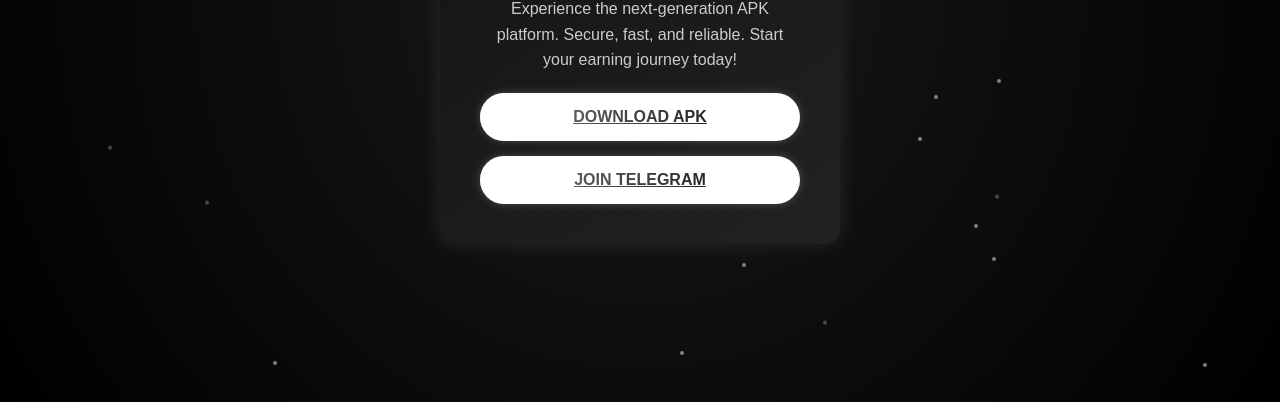
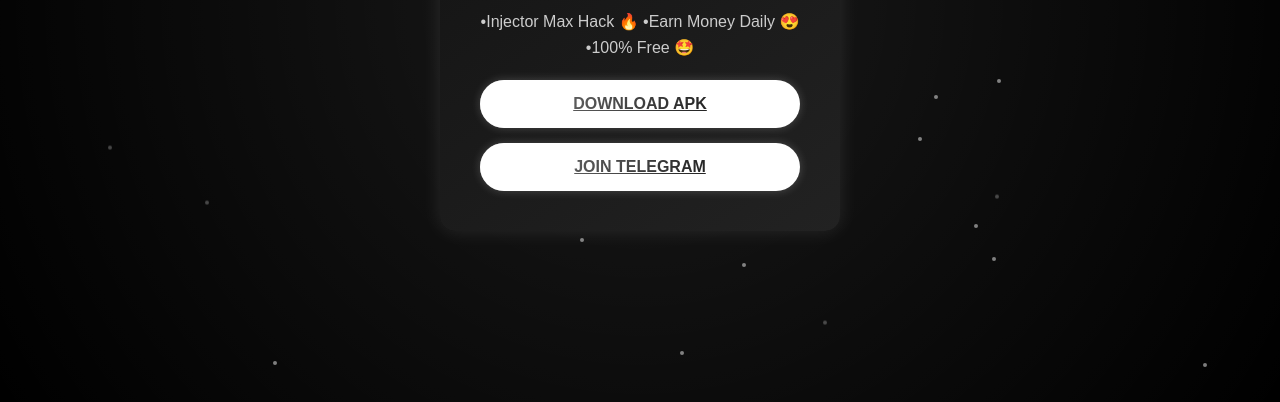
Before and after one commit to ApksDownload/Injector-Max, a plain HTML site: page index.html in a window 1280 px wide. Shown: the part 398-800 px from the top of the page. Drawn offline with Linux system fonts and the light colour scheme.

Commit message:
Update index.html

```diff
--- a/index.html
+++ b/index.html
@@ -178,8 +178,10 @@
 
     <!-- Description -->
     <div class="description">
-      Experience the next-generation APK platform. Secure, fast, and reliable. Start your earning journey today!
-    </div>
+      •Injector Max Hack 🔥
+      •Earn Money Daily 😍
+      •100% Free 🤩
+      </div>
 
     <!-- Buttons -->
     <div class="buttons">
```
